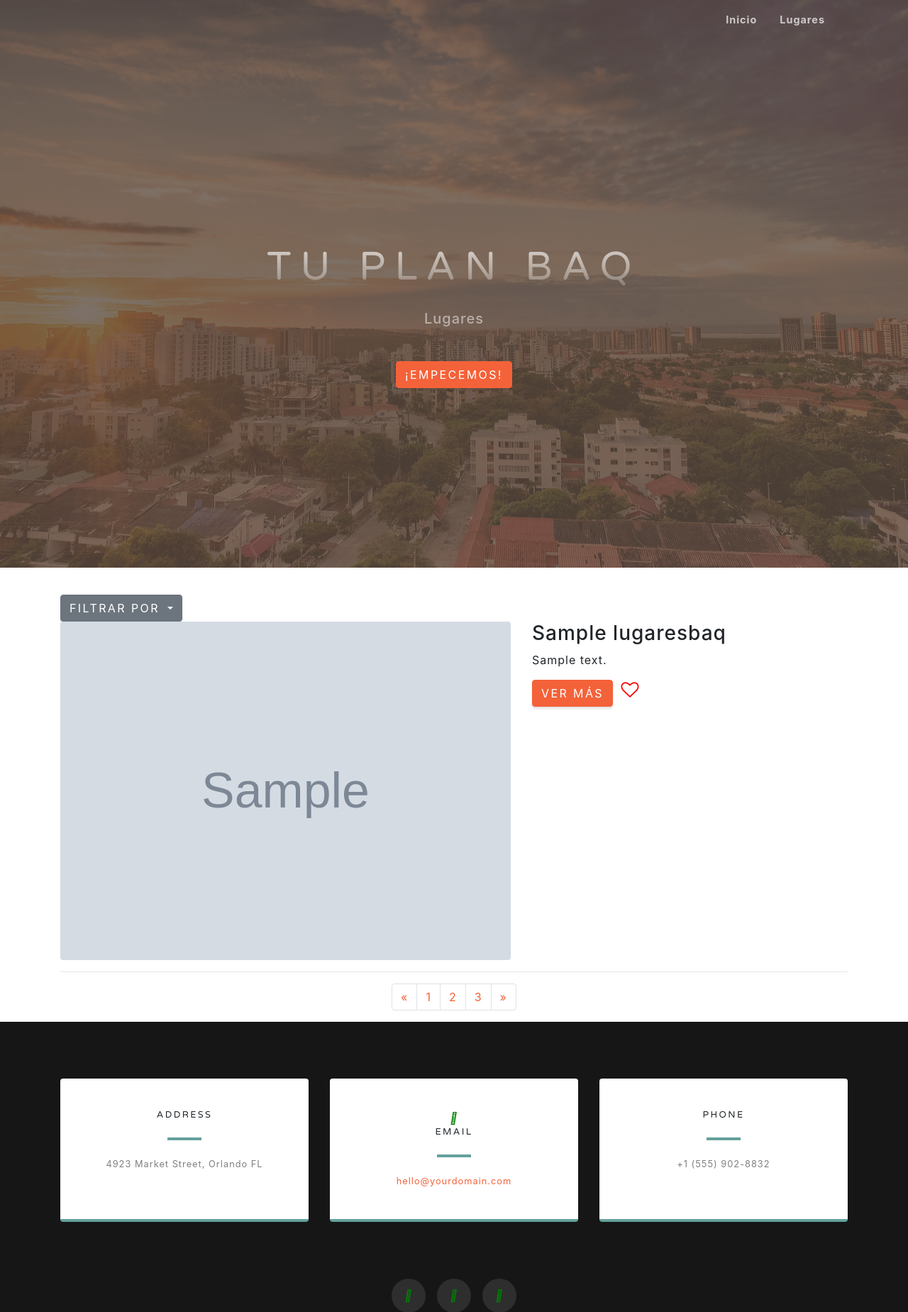
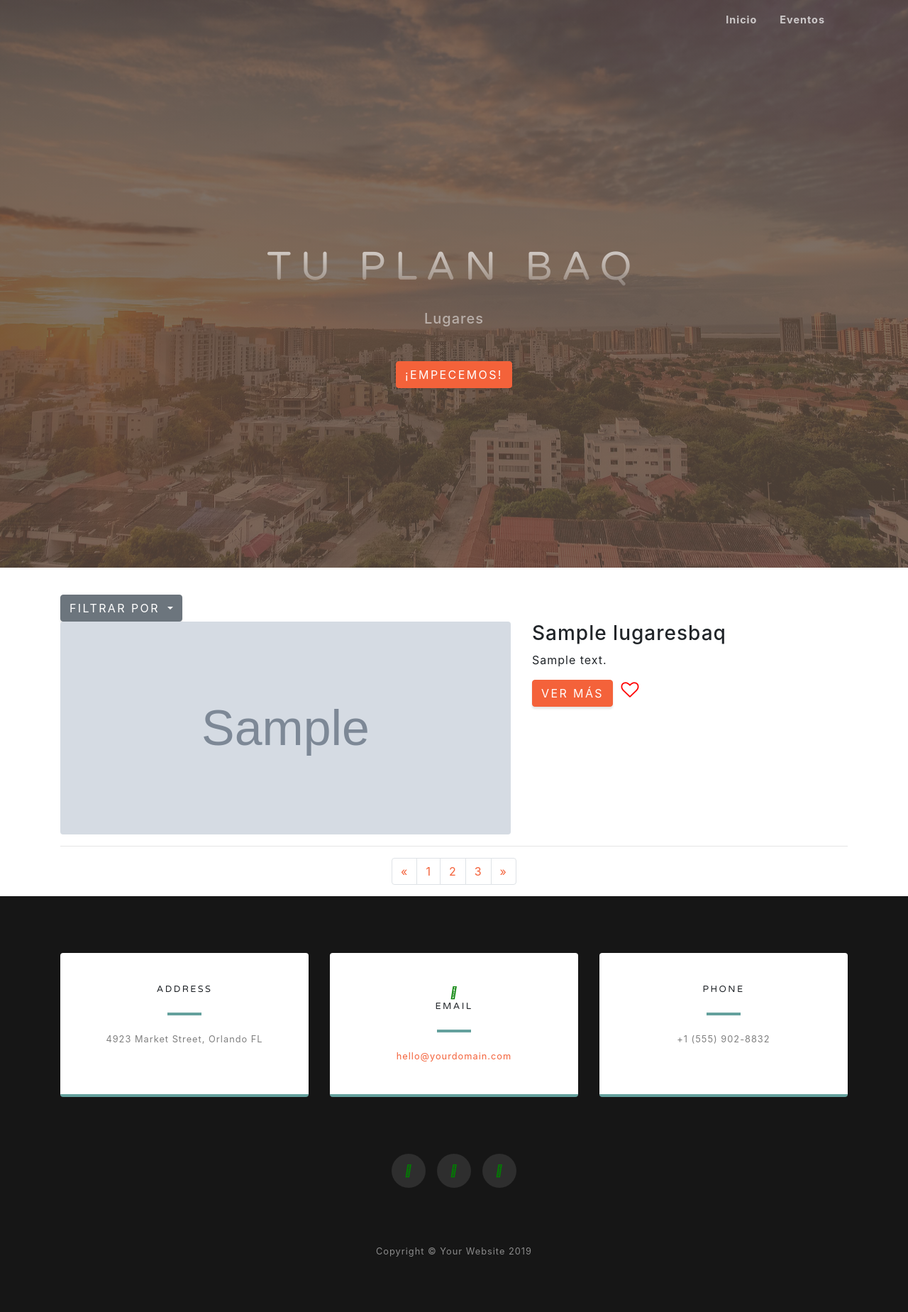
Before and after one commit to vluribe/TUPLANBAQ, a PHP site: page /ConDinero.php in a window 1280 px wide. Shown: the top 1849 px of the page at 71% size. Run offline with PHP 8.4, Linux system fonts and the light colour scheme; tables that the repository leaves empty or names only in its code hold one stand-in row (values such as "Sample post"); grey boxes marked "Sample" are stand-in pictures; data that the repository does not hold is empty; some libraries are stand-ins or nearby versions.

Commit message:
Correccion de pequeños cambios

```diff
--- a/ConDinero.php
+++ b/ConDinero.php
@@ -76,7 +76,7 @@ include('conexiongen.php');
             <a class="nav-link js-scroll-trigger" href="index.php?usuario=<?php echo $usuario;?>">Inicio</a>
           </li>
           <li class="nav-item">
-            <a class="nav-link js-scroll-trigger" href="ConDinero.php?usuario=<?php echo $usuario;?>">Lugares</a>
+            <a class="nav-link js-scroll-trigger" href="eventos_home.php?usuario=<?php echo $usuario;?>">Eventos</a>
           </li>
             <li class="nav-item">
             <a class="nav-link js-scroll-trigger" href="PerfilUsuarios.php?usuario=<?php echo $usuario;?>" >
@@ -220,7 +220,7 @@ include('conexiongen.php');
 	if($resultado->num_rows >0){
 			while($row = $resultado->fetch_assoc()){
 
-                echo '<div class="row"> <div class="col-md-7"> <a href="#">  <img class="img-fluid rounded mb-3 mb-md-0 resize" src="'.$row["foto"].'" height="300" width="700" alt="logo"></a> </div> <div class="col-md-5">  <h3>'.$row["nombre"].'</h3><p>'.$row["descripcion"].'</p>';
+                echo '<div class="row"> <div class="col-md-7"> <a href="#">  <img class="img-fluid rounded mb-3 mb-md-0 resize" style="height:300px; width:700px;" src="'.$row["foto"].'" height="300" width="700" alt="logo"></a> </div> <div class="col-md-5">  <h3>'.$row["nombre"].'</h3><p>'.$row["descripcion"].'</p>';
 
 
                 echo '<a class="btn btn-primary" href="lugar.php?lugar='.urlencode($row["nombre"]).';'.$usuario.'">ver más</a> <input type="hidden" id="selusuario" value="'.$usuario.'" /><input type="hidden" id="sellugar" value="'.$row["ID_lugar"].'" /> ';
@@ -370,18 +370,4 @@ $(document).ready(function(){
 </script>
 
 
-    <script>
-// script to scrool header
-window.onscroll = function() {scrollFunction()};
-
-function scrollFunction() {
-  if (document.body.scrollTop > 50 || document.documentElement.scrollTop > 50) {
-    document.getElementById("header").style.fontSize = "1rem";
-  } else {
-    document.getElementById("header").style.fontSize = "4.5rem";
-
-  }
-}
-</script>
-
 </html>
--- a/css/owncss.css
+++ b/css/owncss.css
@@ -8,7 +8,11 @@
     padding-bottom: 2%;
     background-image: url(6.jpg);
 }
+.resize {
+    width: 700px;
+    height: 300px;
 
+}
 #titulocat{
     font-size: 15px;
 
--- a/css/style.css
+++ b/css/style.css
@@ -105,7 +105,7 @@
 header h1{
     padding-top: 5%;
 }
-
+/*
 .masthead {
   position: relative;
   width: 100%;
@@ -130,7 +130,7 @@ header h1{
 .masthead h2 {
   max-width: 20rem;
   font-size: 1rem;
-}
+}*/
 
 
 
--- a/eventos_home.php
+++ b/eventos_home.php
@@ -191,7 +191,7 @@ include('conexiongen.php');
         <div class="row">
   <div class="col-md-7">
     <a href="#">
-      <img class="img-fluid rounded mb-3 mb-md-0" src="'.$row["foto"].'" height="300" width="700" alt="logo">
+      <img class="img-fluid rounded mb-3 mb-md-0 resize" style="height:300px; width:700px;" src="'.$row["foto"].'" height="300" width="700" alt="logo">
     </a>
   </div>
   <div class="col-md-5">
```
